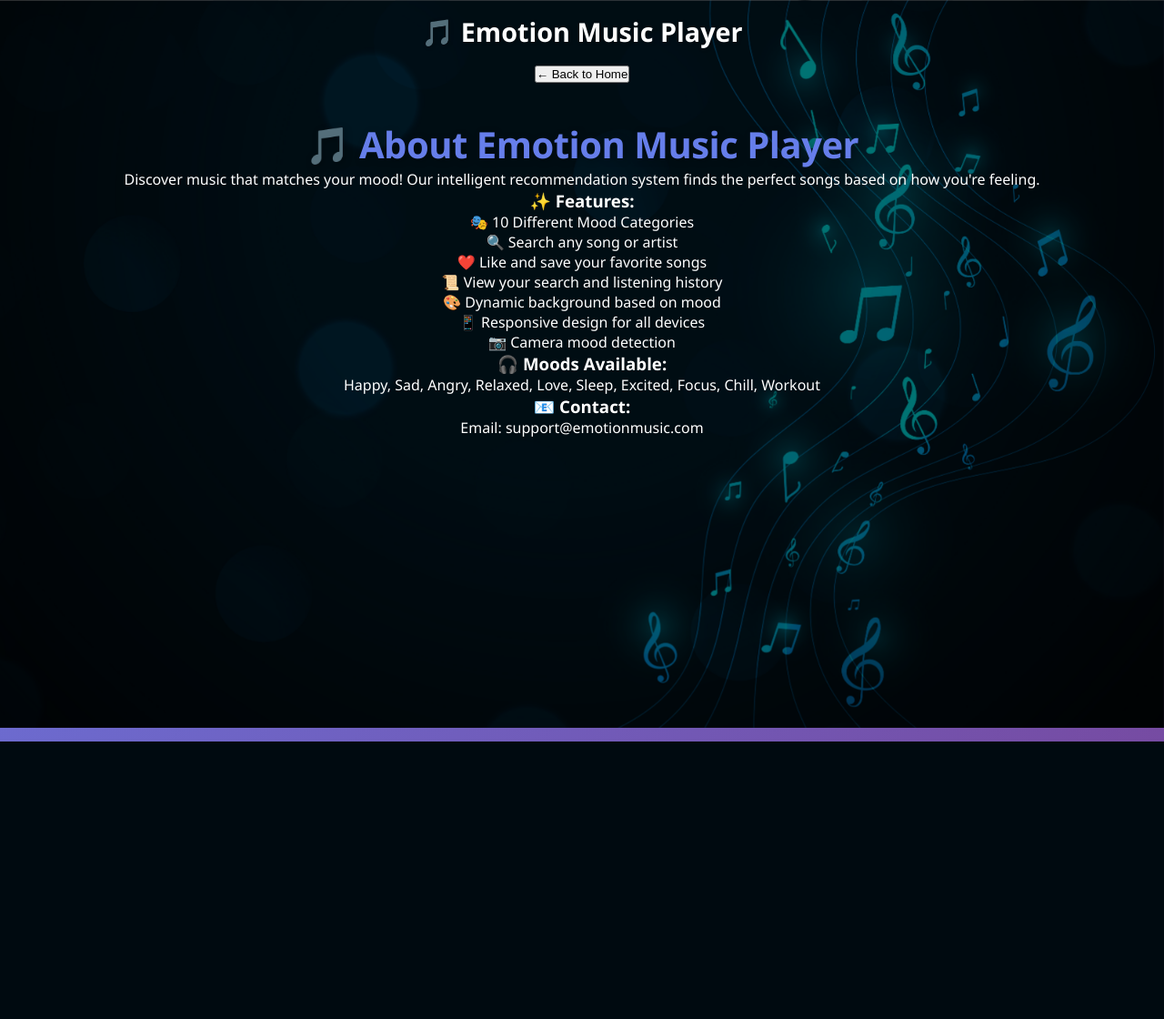
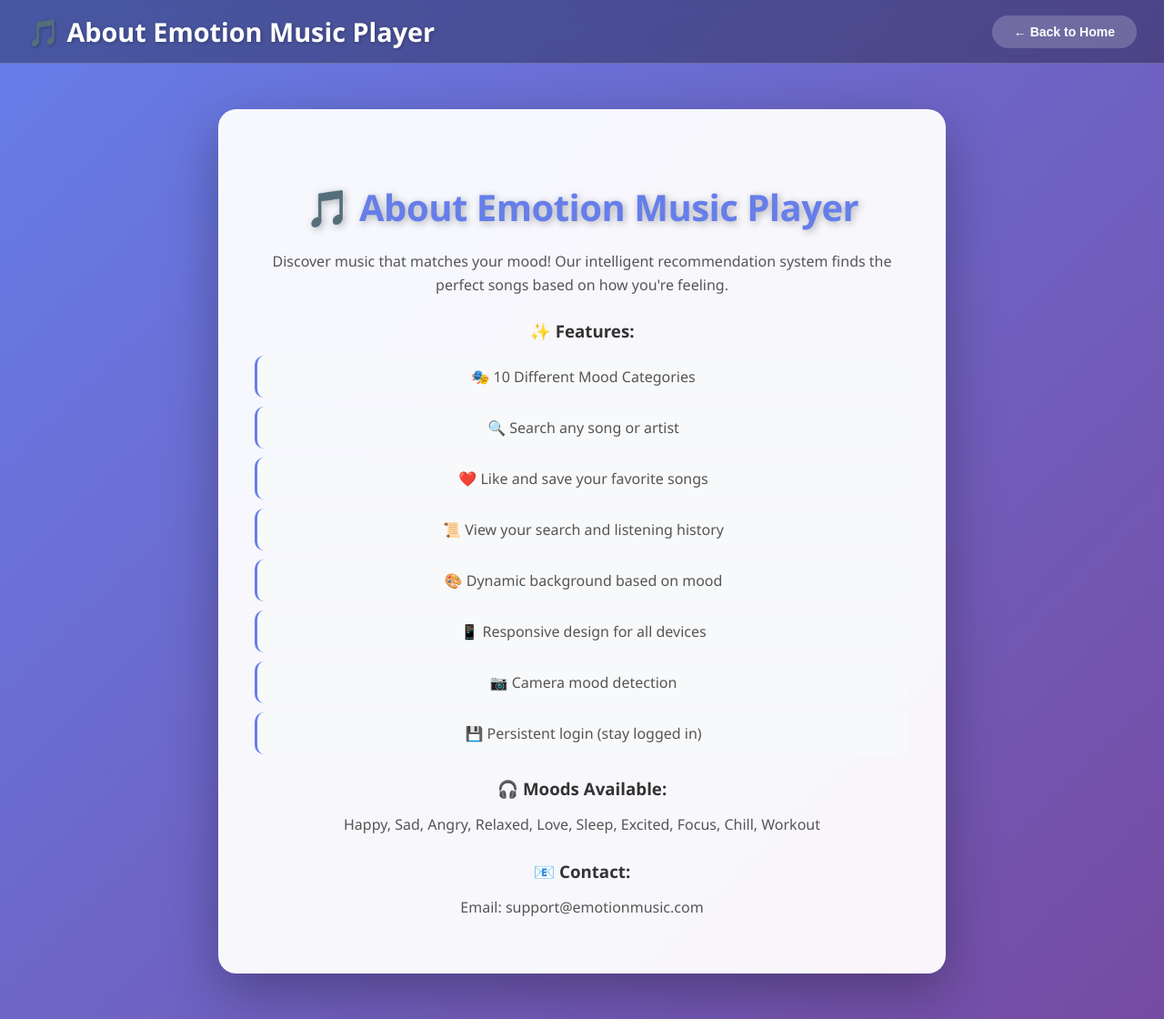
Before and after one commit to samir-rokade/emotion-music-player, a Flask app: page /about in a window 1280 px wide. Shown: the whole page at 91% size. Before the commit the page ends 815 px from the top, so only its background shows below. Run offline with Flask 3, Linux system fonts and the light colour scheme; the visitor is signed in with stand-in values (Sample User, id 1).

Commit message:
Update about.html

```diff
--- a/templates/about.html
+++ b/templates/about.html
@@ -3,14 +3,96 @@
 <head>
 <title>About - Emotion Music Player</title>
 <link rel="stylesheet" href="{{ url_for('static', filename='style.css') }}">
+<style>
+    body {
+        background: linear-gradient(135deg, #667eea 0%, #764ba2 100%) !important;
+        min-height: 100vh;
+    }
+
+    body::before, body::after, .music-pattern, .floating-emojis {
+        display: none !important;
+    }
+
+    .profile-header {
+        background: rgba(0, 0, 0, 0.3);
+        backdrop-filter: blur(10px);
+        padding: 15px 30px;
+        display: flex;
+        justify-content: space-between;
+        align-items: center;
+        border-bottom: 1px solid rgba(255,255,255,0.2);
+    }
+
+    .profile-header h2 {
+        color: white !important;
+        margin: 0;
+    }
+
+    .back-btn {
+        background: rgba(255,255,255,0.2);
+        border: none;
+        padding: 10px 24px;
+        border-radius: 25px;
+        color: white;
+        cursor: pointer;
+        font-size: 14px;
+        font-weight: 600;
+        transition: all 0.3s;
+    }
+
+    .back-btn:hover {
+        background: rgba(255,255,255,0.3);
+        transform: translateY(-2px);
+    }
+
+    .about-container {
+        max-width: 800px;
+        margin: 50px auto;
+        background: rgba(255, 255, 255, 0.95);
+        border-radius: 20px;
+        padding: 40px;
+        box-shadow: 0 20px 60px rgba(0,0,0,0.3);
+    }
+
+    .about-container h1 {
+        color: #667eea;
+        text-align: center;
+        margin-bottom: 20px;
+    }
+
+    .about-container p {
+        color: #555;
+        line-height: 1.6;
+        margin-bottom: 20px;
+    }
+
+    .about-container h3 {
+        color: #333;
+        margin: 25px 0 15px;
+    }
+
+    .feature-list {
+        list-style: none;
+        padding: 0;
+    }
+
+    .feature-list li {
+        padding: 12px;
+        margin: 10px 0;
+        background: #f8f9fa;
+        border-radius: 10px;
+        color: #555;
+        border-left: 3px solid #667eea;
+    }
+</style>
 </head>
-<body style="background: linear-gradient(135deg, #667eea 0%, #764ba2 100%);">
+<body>
 <div class="profile-header">
-    <h2 style="color: white;">🎵 Emotion Music Player</h2>
+    <h2>🎵 About Emotion Music Player</h2>
     <button class="back-btn" onclick="window.location.href='/'">← Back to Home</button>
 </div>
 <div class="about-container">
-    <h1 style="color:#667eea;">🎵 About Emotion Music Player</h1>
+    <h1>🎵 About Emotion Music Player</h1>
     <p>Discover music that matches your mood! Our intelligent recommendation system finds the perfect songs based on how you're feeling.</p>
 
     <h3>✨ Features:</h3>
@@ -22,6 +104,7 @@
         <li>🎨 Dynamic background based on mood</li>
         <li>📱 Responsive design for all devices</li>
         <li>📷 Camera mood detection</li>
+        <li>💾 Persistent login (stay logged in)</li>
     </ul>
 
     <h3>🎧 Moods Available:</h3>
```
